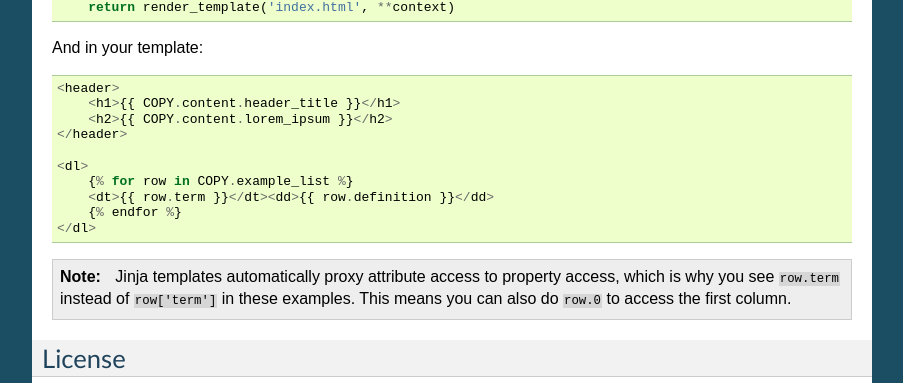
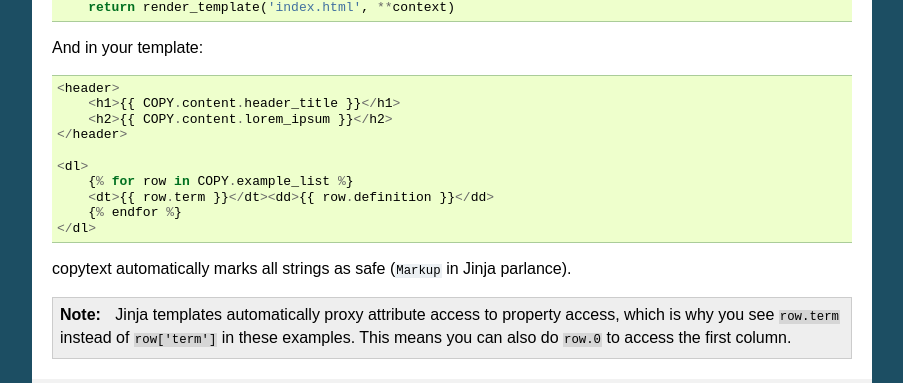
Before and after one commit to nprapps/copytext, a Sphinx documentation site: the page built from docs/index.rst, in a window 1280 px wide and 900 px high, scrolled down 2167 px, cut to the strip 0-383 px from the top of the window. Shown: the whole strip, without its empty margins (198-1101 px from the left). Built offline with Sphinx 7.4.7, drawn with Linux system fonts in a browser that asks for light colours; some of the changed text lies outside the part shown.

Commit message:
Update docs.

```diff
--- a/docs/index.rst
+++ b/docs/index.rst
@@ -27,7 +27,7 @@
     mkvirtualenv --no-site-packages copytext
     pip install -r requirements.txt
     python setup.py develop
-    nosetests
+    nosetests --with-coverage --cover-package=copytext
 
 Usage
 =====
@@ -126,6 +126,8 @@
         {% endfor %}
     </dl>
 
+copytext automatically marks all strings as safe (``Markup`` in Jinja parlance).
+
 .. note::
 
     Jinja templates automatically proxy attribute access to property access, which is why you see ``row.term`` instead of ``row['term']`` in these examples. This means you can also do ``row.0`` to access the first column.
```
Also changed, not shown: 1 other file.
